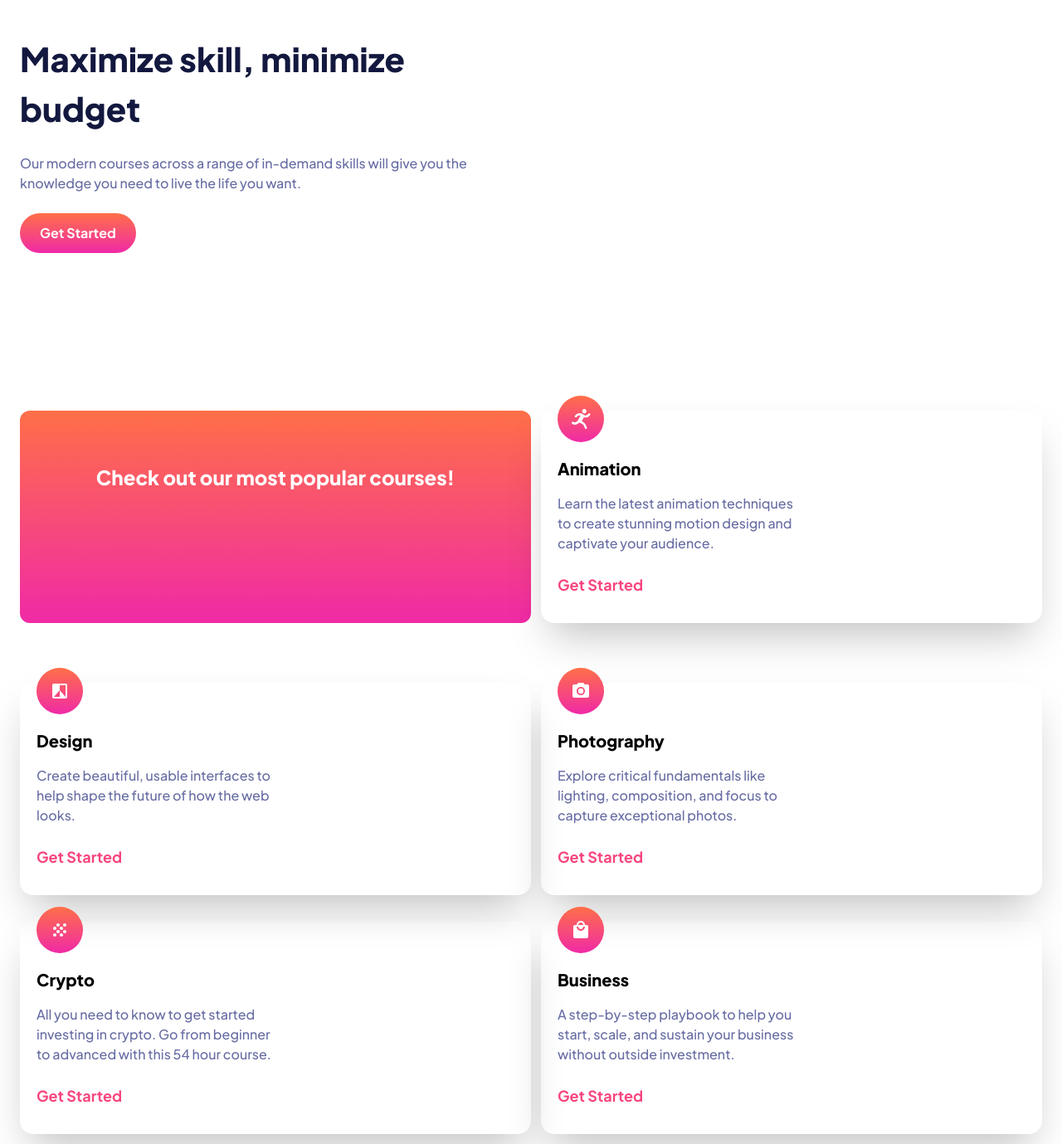
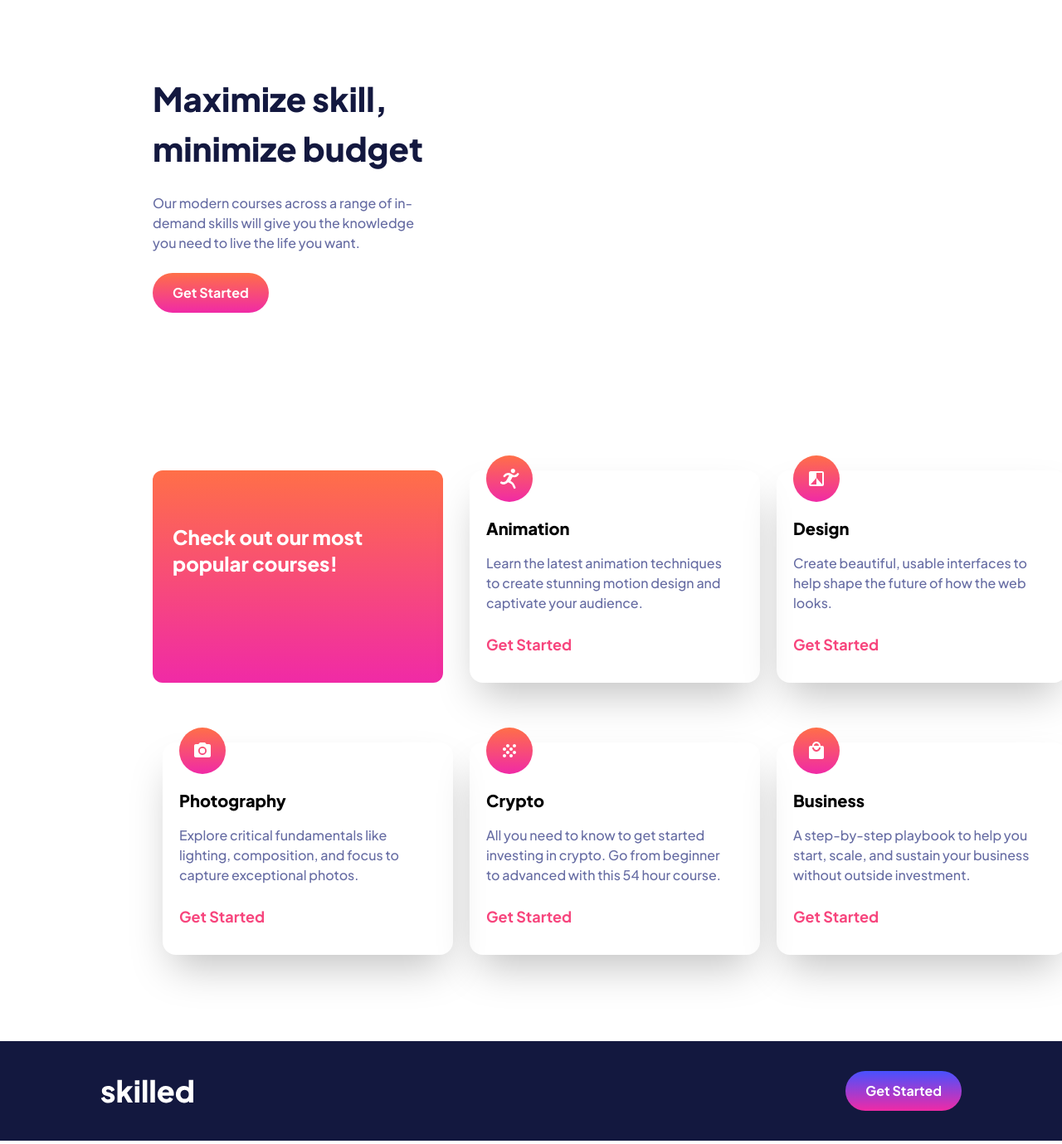
Before and after one commit to Sagnunes/frontend-skilled-e-learning-landing, a website: page src/index.html in a window 1280 px wide. Shown: the part 181-1560 px from the top of the page at 83% size. Drawn offline with Linux system fonts and the light colour scheme.

Commit message:
desktop design + hovers

```diff
--- a/src/index.html
+++ b/src/index.html
@@ -13,32 +13,36 @@
 
     <title>Frontend Mentor | Skilled e-learning landing page</title>
   </head>
-  <body>
-    <main class="p-6">
+  <body class="bg">
+    <main class="p-6 lg:ml-[160px]">
       <header class="flex flex-row items-center justify-between">
         <img src="../assets/logo-dark.svg" alt="logo dark" />
         <button
-          class="rounded-[28px] bg-darkBlue px-6 py-3 font-jakarta text-base font-bold text-white"
+          class="rounded-[28px] bg-darkBlue px-6 py-3 font-jakarta text-base font-bold text-white hover:bg-blueishPurple md:mr-9 lg:mr-[230px]"
         >
           Get Started
         </button>
       </header>
 
-      <section class="md:relative md:flex md:flex-row">
-        <div class="md:mt-28 md:flex md:w-1/2 md:flex-col">
+      <section class="md:flex md:flex-row md:lg:relative">
+        <div
+          class="md:mt-28 md:flex md:w-1/2 md:flex-col lg:mt-40 lg:w-[457px]"
+        >
           <h1
             class="mt-[38px] font-jakarta text-[40px] font-extrabold text-darkBlue"
           >
             Maximize skill, minimize budget
           </h1>
 
-          <p class="pt-6 font-jakarta text-base font-medium text-blueishPurple">
+          <p
+            class="pt-6 font-jakarta text-base font-medium text-blueishPurple lg:w-[320px]"
+          >
             Our modern courses across a range of in-demand skills will give you
             the knowledge you need to live the life you want.
           </p>
           <div class="mb-[46px] mt-6">
             <button
-              class="rounded-[28px] bg-magentaToOrange px-6 py-3 font-jakarta text-base font-bold text-white"
+              class="rounded-[28px] bg-magentaToOrange px-6 py-3 font-jakarta text-base font-bold text-white hover:opacity-60"
             >
               Get Started
             </button>
@@ -57,9 +61,11 @@
         class="sm:block md:hidden lg:hidden xl:hidden"
       />
 
-      <section class="space-y-8 md:mt-28 md:grid md:grid-cols-2">
+      <section
+        class="space-y-8 md:mt-28 md:grid md:grid-cols-2 md:space-x-3 lg:w-[1110px] lg:grid-cols-3"
+      >
         <div
-          class="mb-10 flex h-[120px] items-center justify-center rounded-xl bg-magentaToOrange md:mt-8 md:h-[256px] md:items-start"
+          class="mb-10 flex h-[120px] items-center justify-center rounded-xl bg-magentaToOrange md:mt-8 md:h-[256px] md:items-start lg:w-[350px]"
         >
           <p
             class="p-6 font-jakarta text-2xl font-extrabold text-white md:mt-10"
@@ -69,7 +75,7 @@
         </div>
 
         <div
-          class="flex h-[256px] flex-col justify-center rounded-2xl shadow-2xl md:ml-3"
+          class="flex h-[256px] flex-col justify-center rounded-2xl shadow-2xl lg:w-[350px]"
         >
           <div class="relative ml-5">
             <img
@@ -92,7 +98,7 @@
           </div>
         </div>
         <div
-          class="flex h-[256px] flex-col justify-center rounded-2xl shadow-2xl"
+          class="flex h-[256px] flex-col justify-center rounded-2xl shadow-2xl lg:w-[350px]"
         >
           <div class="relative ml-5">
             <img
@@ -115,7 +121,7 @@
           </div>
         </div>
         <div
-          class="flex h-[256px] flex-col justify-center rounded-2xl shadow-2xl md:ml-3"
+          class="flex h-[256px] flex-col justify-center rounded-2xl shadow-2xl lg:w-[350px]"
         >
           <div class="relative ml-5">
             <img
@@ -138,7 +144,7 @@
           </div>
         </div>
         <div
-          class="flex h-[256px] flex-col justify-center rounded-2xl shadow-2xl"
+          class="flex h-[256px] flex-col justify-center rounded-2xl shadow-2xl lg:w-[350px]"
         >
           <div class="relative ml-5">
             <img
@@ -161,7 +167,7 @@
           </div>
         </div>
         <div
-          class="flex h-[256px] flex-col justify-center rounded-2xl shadow-2xl md:ml-3"
+          class="flex h-[256px] flex-col justify-center rounded-2xl shadow-2xl lg:w-[350px]"
         >
           <div class="relative ml-5">
             <img
@@ -185,14 +191,20 @@
         </div>
       </section>
     </main>
-    <div class="mt-20 flex h-[120px] w-full bg-darkBlue">
-      <div class="flex w-full flex-row items-center justify-between px-4">
-        <img src="../assets/logo-light.svg" alt="logo light" />
-        <button
-          class="rounded-[28px] bg-blueToMagenta px-6 py-3 font-jakarta text-base font-bold text-white"
-        >
-          Get Started
-        </button>
+    <div class="mt-20 flex min-h-[120px] w-full bg-darkBlue">
+      <div class="mx-auto flex w-[1110px] justify-between">
+        <div class="flex w-full flex-row items-center justify-between px-4">
+          <img
+            src="../assets/logo-light.svg"
+            alt="logo light"
+            class="md:ml-5"
+          />
+          <button
+            class="mr-5 rounded-[28px] bg-blueToMagenta px-6 py-3 font-jakarta text-base font-bold text-white hover:opacity-60"
+          >
+            Get Started
+          </button>
+        </div>
       </div>
     </div>
   </body>
--- a/src/input.css
+++ b/src/input.css
@@ -4,27 +4,12 @@
 @tailwind components;
 @tailwind utilities;
 
-.home {
-    background-image: url(../assets/image-hero-desktop@2x.png);
-    background-repeat: no-repeat;
-    background-size: 990px 930px;
-    background-position: right -330px top -150px;
-}
 
-@media (max-width: 1024px) {
-    .home {
-        background-image: url(../assets/image-hero-tablet@2x.png);
+@media (min-width: 1440px) {
+    .bg {
+        background-image: url(../assets/image-hero-desktop@2x.png);
         background-repeat: no-repeat;
-        background-size: 641px 640px;
-        background-position: right -300px top -93px;
+        background-size: 990px 930px;
+        background-position: right -250px top -180px;
     }
 }
-
-@media (max-width: 680px) {
-    .home {
-        background-image: url('.');
-        background-repeat: no-repeat;
-        background-size: 375px 375px;
-        background-position: right 50% top 433px;
-    }
-}
```
Also changed, not shown: src/output.css.
